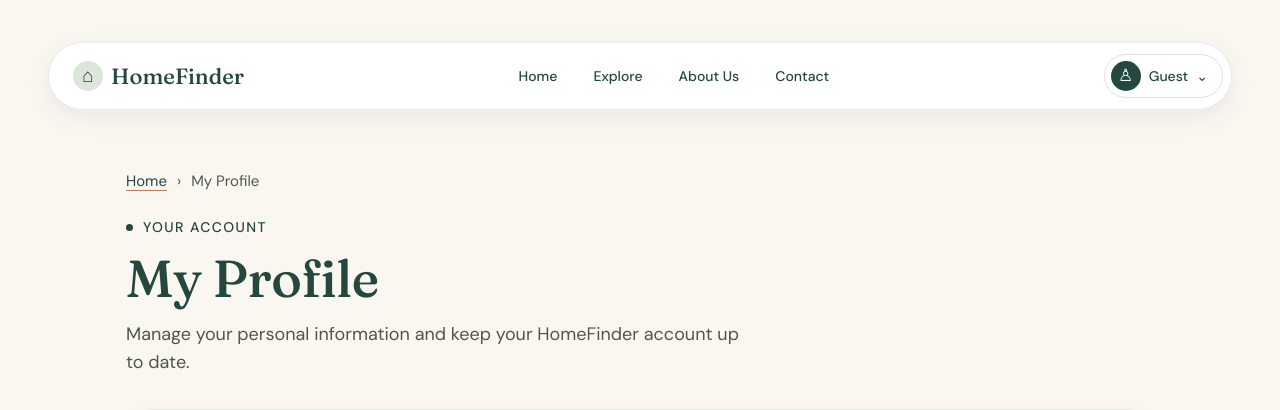
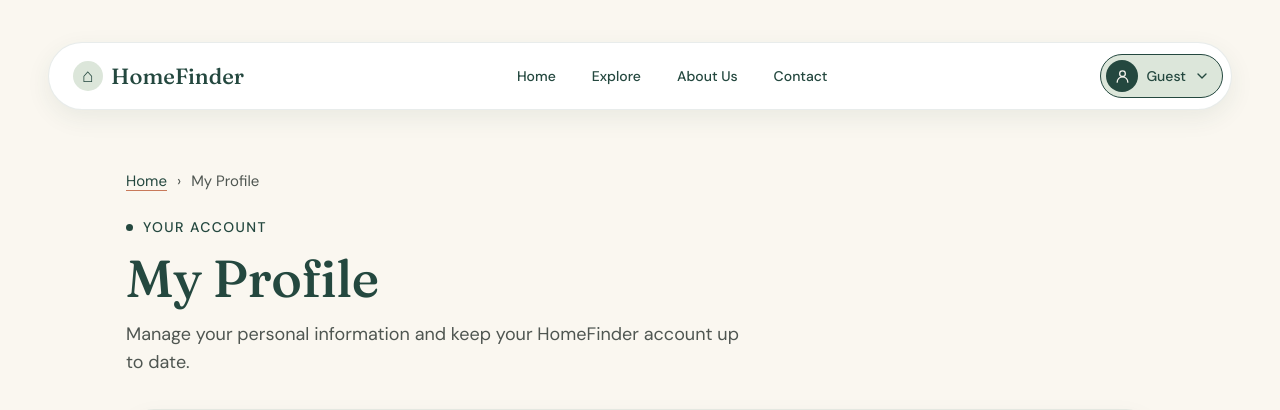
Before and after one commit to Toubassi/rental_website, a Django app: template rental_site/properties/templates/user-profile.html in a window 1280 px wide. Shown: the top 410 px of the page. Run offline with Django 5.2, Linux system fonts and the light colour scheme; the template is opened without the code that fills it, so the values that code supplies are empty; some libraries are stand-ins or nearby versions.

Commit message:
Header user menu: match design (icons, colors, divider, current page)

```diff
--- a/rental_site/properties/static/css/base.css
+++ b/rental_site/properties/static/css/base.css
@@ -119,13 +119,13 @@
 
 .site-user-summary {
   display: flex;
-  min-height: 42px;
+  min-height: 44px;
   align-items: center;
   gap: 8px;
-  padding: 6px 14px 6px 6px;
-  border: 1px solid #dce3dc;
+  padding: 5px 12px 5px 5px;
+  border: 1.5px solid var(--hf-forest);
   border-radius: 999px;
-  background: #ffffff;
+  background: var(--hf-sage);
   color: var(--hf-forest);
   font-family: "DM Sans", system-ui, sans-serif;
   font-size: 14px;
@@ -134,55 +134,80 @@
   list-style: none;
 }
 
-/* hide the little ▸ triangle browsers add to <summary> */
+/* hide the little triangle browsers add to <summary> */
 .site-user-summary::-webkit-details-marker {
   display: none;
 }
 
 .site-user-avatar {
   display: inline-flex;
-  width: 30px;
-  height: 30px;
+  width: 32px;
+  height: 32px;
   align-items: center;
   justify-content: center;
   border-radius: 50%;
   background: var(--hf-forest);
-  color: #ffffff;
-  font-size: 17px;
+  color: #faf7f0;
+}
+
+.site-user-chevron {
+  flex: none;
+  transition: transform 0.15s ease;
+}
+
+.site-user-menu[open] .site-user-chevron {
+  transform: rotate(180deg);
 }
 
 .site-user-dropdown {
   position: absolute;
-  top: calc(100% + 8px);
+  top: calc(100% + 10px);
   right: 0;
-  z-index: 20;
+  z-index: 30;
   display: flex;
-  width: 220px;
+  width: 232px;
+  box-sizing: border-box;
   flex-direction: column;
-  gap: 4px;
+  gap: 2px;
   padding: 8px;
-  border: 1px solid #e4e8e1;
-  border-radius: 16px;
+  border: 1px solid rgba(36, 72, 63, 0.12);
+  border-radius: 22px;
   background: #ffffff;
-  box-shadow: 0 12px 28px rgba(36, 72, 63, 0.13);
+  box-shadow: 0 14px 36px rgba(36, 72, 63, 0.16);
 }
 
 .site-user-dropdown a {
   display: flex;
-  min-height: 40px;
+  min-height: 44px;
   align-items: center;
-  gap: 10px;
-  padding: 9px 12px;
-  border-radius: 10px;
+  gap: 12px;
+  padding: 0 14px;
+  border-radius: 14px;
   color: var(--hf-forest);
   font-family: "DM Sans", system-ui, sans-serif;
-  font-size: 14px;
+  font-size: 15px;
+  font-weight: 500;
   text-decoration: none;
   white-space: nowrap;
 }
 
+.site-user-dropdown a svg {
+  flex: none;
+}
+
 .site-user-dropdown a:hover {
   background: var(--hf-sage);
+}
+
+.site-user-dropdown a.site-user-current {
+  background: var(--hf-forest);
+  color: #ffffff;
+}
+
+.site-user-divider {
+  height: 1px;
+  margin: 4px 14px;
+  background: rgba(36, 72, 63, 0.12);
 }
 
 /* ============ FOOTER ============ */
--- a/rental_site/properties/templates/base.html
+++ b/rental_site/properties/templates/base.html
@@ -32,34 +32,37 @@
                 <a href="{% url 'contact' %}">Contact</a>
             </div>
 
-            <!-- Account menu: <details> opens and closes on click, no JavaScript needed -->
+                        <!-- Account menu: <details> opens and closes on click, no JavaScript needed -->
             <details class="site-user-menu">
                 <summary class="site-user-summary">
-                    <span class="site-user-avatar" aria-hidden="true">♙</span>
+                    <span class="site-user-avatar" aria-hidden="true">
+                        <svg width="17" height="17" viewBox="0 0 24 24" fill="none" stroke="currentColor" stroke-width="1.8" stroke-linecap="round" stroke-linejoin="round"><circle cx="12" cy="8" r="4"/><path d="M4.5 20a7.5 7.5 0 0 1 15 0"/></svg>
+                    </span>
                     {# 'username' is the session key set by login and register in login/views.py #}
                     <span>{{ request.session.username|default:"Guest" }}</span>
-                    <span aria-hidden="true">⌄</span>
+                    <svg class="site-user-chevron" aria-hidden="true" width="16" height="16" viewBox="0 0 24 24" fill="none" stroke="currentColor" stroke-width="2" stroke-linecap="round" stroke-linejoin="round"><path d="m6 9 6 6 6-6"/></svg>
                 </summary>
 
                 <div class="site-user-dropdown">
-                    <a href="{% url 'profile' %}">
-                        <span aria-hidden="true">♙</span>
+                    <a href="{% url 'profile' %}"{% if request.path == '/profile/' %} class="site-user-current" aria-current="page"{% endif %}>
+                        <svg aria-hidden="true" width="20" height="20" viewBox="0 0 24 24" fill="none" stroke="currentColor" stroke-width="1.8" stroke-linecap="round" stroke-linejoin="round"><circle cx="12" cy="8" r="4"/><path d="M4.5 20a7.5 7.5 0 0 1 15 0"/></svg>
                         My Profile
                     </a>
 
                     <a href="{% url 'accommodation' %}">
-                        <span aria-hidden="true">▦</span>
+                        <svg aria-hidden="true" width="20" height="20" viewBox="0 0 24 24" fill="none" stroke="currentColor" stroke-width="1.8" stroke-linecap="round" stroke-linejoin="round"><path d="M3 11.5 12 4l9 7.5"/><path d="M5 10v10h14V10"/></svg>
                         My Accommodation
                     </a>
 
-
                     <a href="{% url 'add_accommodation' %}">
-                        <span aria-hidden="true">⌂</span>
+                        <svg aria-hidden="true" width="20" height="20" viewBox="0 0 24 24" fill="none" stroke="currentColor" stroke-width="1.8" stroke-linecap="round" stroke-linejoin="round"><circle cx="12" cy="12" r="9"/><path d="M12 8v8"/><path d="M8 12h8"/></svg>
                         Add Accommodation
                     </a>
 
+                    <div class="site-user-divider" aria-hidden="true"></div>
+
                     <a href="/logout/">
-                        <span aria-hidden="true">⇥</span>
+                        <svg aria-hidden="true" width="20" height="20" viewBox="0 0 24 24" fill="none" stroke="currentColor" stroke-width="1.8" stroke-linecap="round" stroke-linejoin="round"><path d="M9 21H5a2 2 0 0 1-2-2V5a2 2 0 0 1 2-2h4"/><path d="m16 17 5-5-5-5"/><path d="M21 12H9"/></svg>
                         Sign Out
                     </a>
                 </div>
```
